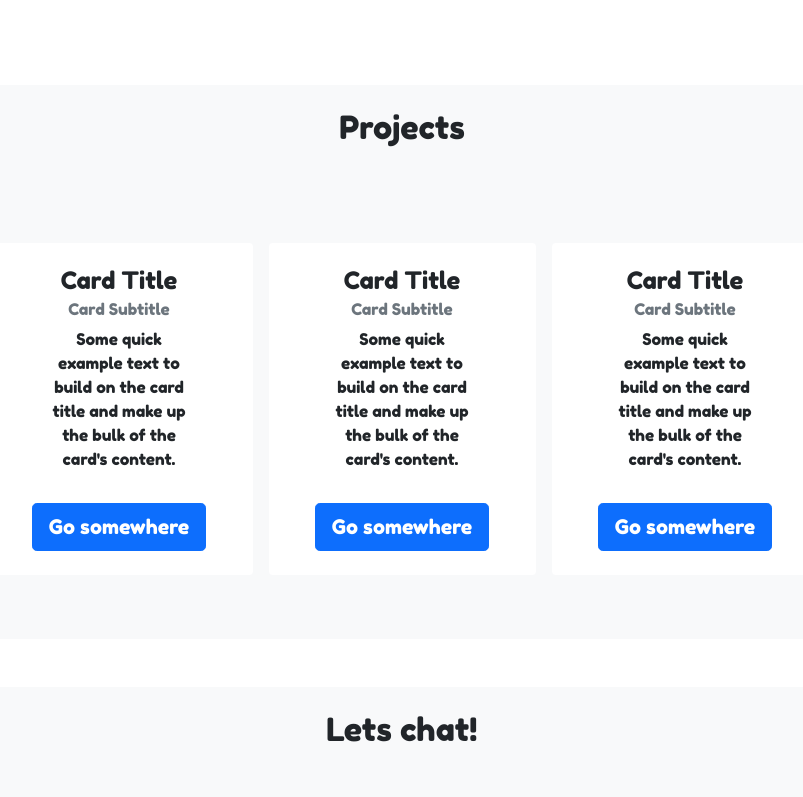
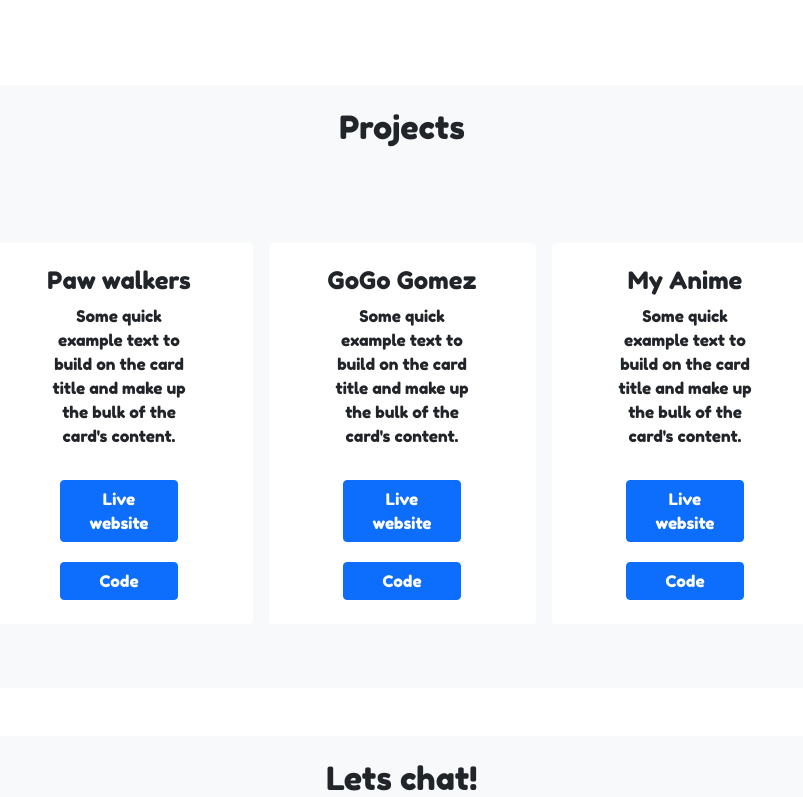
Before and after one commit to iyanez2314/react-portfolio, a React (Create React App) app: page / in a window 1280 px wide. Shown: the part 582-1379 px from the top of the page, without its empty margins (238-1041 px from the left). Built offline with nearby package versions, Linux system fonts and the light colour scheme.

Commit message:
added more buttons to the cards I also added the the links behind the buttons to be routed to said page

```diff
--- a/src/Pages/Projects/index.js
+++ b/src/Pages/Projects/index.js
@@ -1,5 +1,5 @@
 import React from "react";
-import { Card, Button } from 'react-bootstrap'
+import { Card, Button, Stack } from 'react-bootstrap'
 import Image from '../../Assets/isaac-yanez-background.png'
 
 function Projects () {
@@ -13,16 +13,18 @@ function Projects () {
                 </div>
 
 <div className="row my-5 align-items-center justify-content-center g-3">
-    <div className="col-8 col-lg-4 col-xl-3">
+<div className="col-8 col-lg-4 col-xl-3">
         <Card className="border-0">
     <Card.Body className="text-center py-4">
-        <Card.Title><h4>Card Title</h4></Card.Title>
-            <Card.Subtitle className="mb-2 text-muted">Card Subtitle</Card.Subtitle>
-                <Card.Text className="mx-5">
+        <Card.Title><h4>Paw walkers</h4></Card.Title>
+                <Card.Text className="mx-5 d-none d-lg-block">
             Some quick example text to build on the card title and make up the bulk of
             the card's content.
                 </Card.Text>
-                <Button className="btn-outline btn-lg mt-3">Go somewhere</Button>
+                <Stack gap={1} className="col-md-6 mx-auto">
+                <Button className="btn-outline btn-md mt-3" href="https://iyanez2314-dogwalking.herokuapp.com/login" target="_blank">Live website</Button>
+                <Button className="btn-outline btn-md mt-3" href="https://github.com/iyanez2314/dog-walkers" target="_blank">Code</Button>
+                </Stack>
     </Card.Body>
     </Card>
     </div>
@@ -30,13 +32,15 @@ function Projects () {
     <div className="col-8 col-lg-4 col-xl-3">
         <Card className="border-0">
     <Card.Body className="text-center py-4">
-        <Card.Title><h4>Card Title</h4></Card.Title>
-            <Card.Subtitle className="mb-2 text-muted">Card Subtitle</Card.Subtitle>
+        <Card.Title><h4>GoGo Gomez</h4></Card.Title>
                 <Card.Text className="mx-5 d-none d-lg-block">
             Some quick example text to build on the card title and make up the bulk of
             the card's content.
                 </Card.Text>
-                <Button className="btn-outline btn-lg mt-3">Go somewhere</Button>
+                <Stack gap={1} className="col-md-6 mx-auto">
+                <Button className="btn-outline btn-md mt-3">Live website</Button>
+                <Button className="btn-outline btn-md mt-3" href="https://github.com/chellesjord/gogogomez" target="_blank">Code</Button>
+                </Stack>
     </Card.Body>
     </Card>
     </div>
@@ -44,13 +48,15 @@ function Projects () {
     <div className="col-8 col-lg-4 col-xl-3">
         <Card className="border-0">
     <Card.Body className="text-center py-4">
-        <Card.Title><h4>Card Title</h4></Card.Title>
-            <Card.Subtitle className="mb-2 text-muted">Card Subtitle</Card.Subtitle>
+        <Card.Title><h4>My Anime</h4></Card.Title>
                 <Card.Text className="mx-5 d-none d-lg-block">
             Some quick example text to build on the card title and make up the bulk of
             the card's content.
                 </Card.Text>
-                <Button className="btn-outline btn-lg mt-3">Go somewhere</Button>
+                <Stack gap={1} className="col-md-6 mx-auto">
+                <Button className="btn-outline btn-md mt-3" href="https://ethanrugh.github.io/project-1/" target="_blank">Live website</Button>
+                <Button className="btn-outline btn-md mt-3" href="https://github.com/EthanRugh/project-1" target="_blank">Code</Button>
+                </Stack>
     </Card.Body>
     </Card>
     </div>
--- a/src/components/Navigation/index.js
+++ b/src/components/Navigation/index.js
@@ -1,5 +1,5 @@
 import React from "react";
-import { Navbar, Nav, Container, Offcanvas, NavDropdown, FormControl, Form, Button } from 'react-bootstrap';
+import { Navbar, Nav, Container } from 'react-bootstrap';
 
 
 function Navigation () {
```
